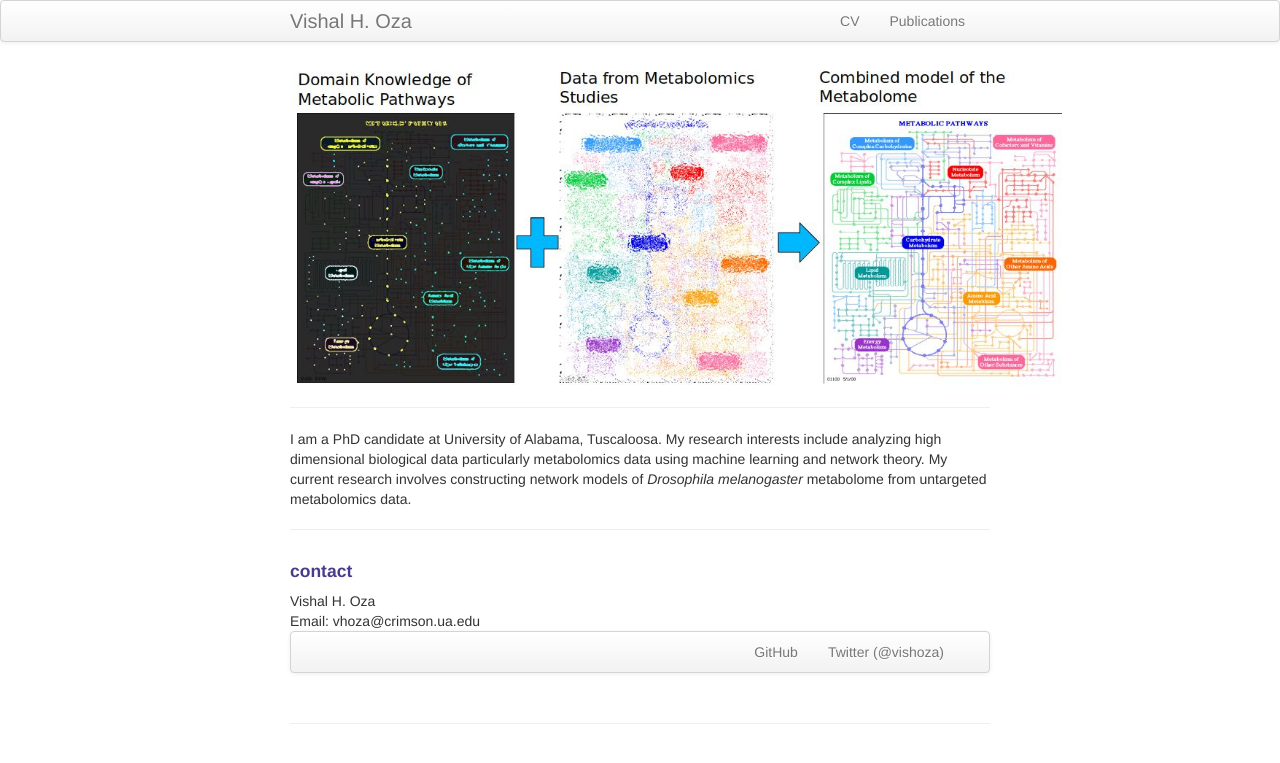
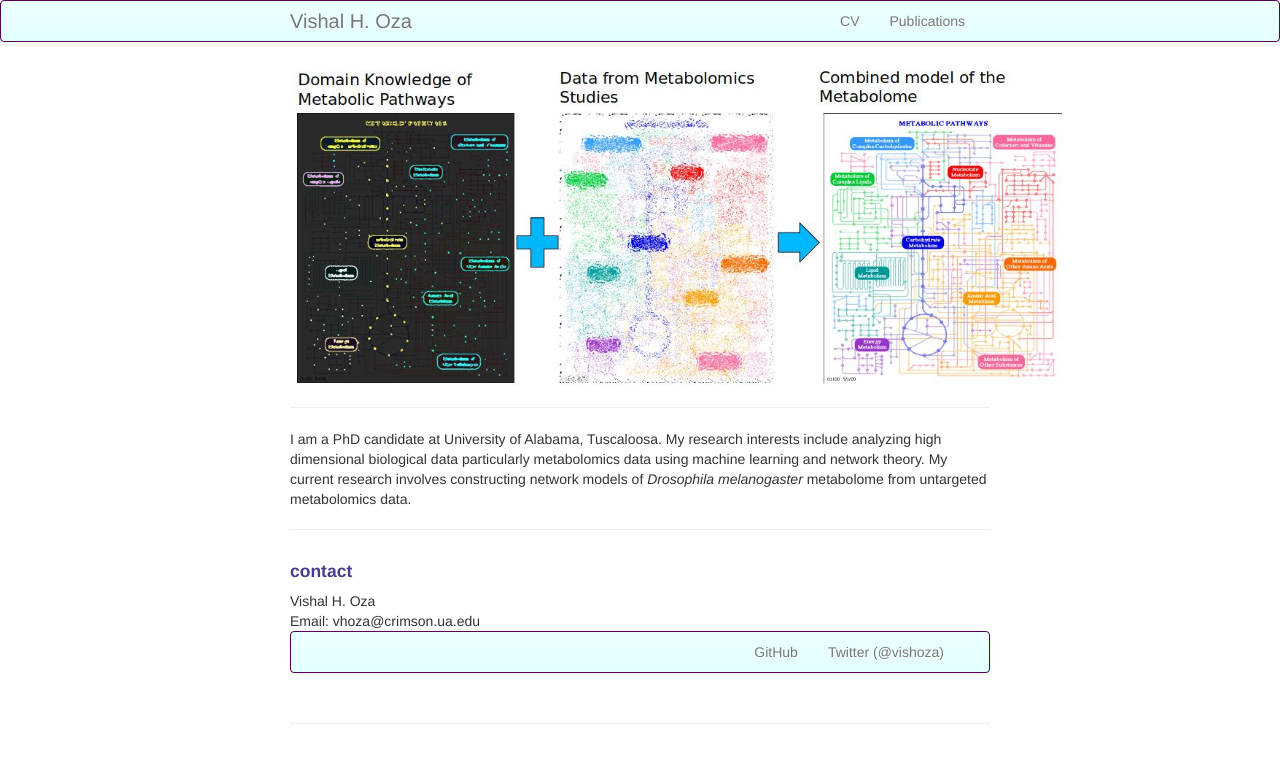
Before and after one commit to vishaloza/vishaloza.github.io, a Jekyll site: the page built from index.md, in a window 1280 px wide. Shown: the top 763 px of the page. Built offline with Jekyll 4.4.1, drawn with Linux system fonts in a browser that asks for light colours.

Commit message:
Update my_custom_css.css

```diff
--- a/assets/themes/twitter/css/my_custom_css.css
+++ b/assets/themes/twitter/css/my_custom_css.css
@@ -85,3 +85,22 @@ h1, h2, h3, h4 {
     border-left: 6px solid #ffeb3b;
     padding-left: 10px;
 }
+.navbar-inner {
+    min-height:40px;
+    padding-left:20px;
+    padding-right:20px;
+    background-color:##530059;
+    background-image:-moz-linear-gradient(top, #530059, #530059);
+    background-image:-webkit-gradient(linear, 0 0, 0 100%, from(#edffff), to(#f2f2f2));
+    background-image:-webkit-linear-gradient(top, #edffff, #e3ffff);
+    background-image:-o-linear-gradient(top, #edffff, #e3ffff);
+    background-image:linear-gradient(to bottom, #edffff, #e3ffff);
+    background-repeat:repeat-x;filter:progid:DXImageTransform.Microsoft.gradient(startColorstr='#ffffffff', endColorstr='#fff2f2f2', GradientType=0);
+    border:1px solid #530059;
+    -webkit-border-radius:4px;
+    -moz-border-radius:4px;
+    border-radius:4px;
+    -webkit-box-shadow:0 1px 4px rgba(0, 0, 0, 0.065);
+    -moz-box-shadow:0 1px 4px rgba(0, 0, 0, 0.065);
+    box-shadow:0 1px 4px rgba(0, 0, 0, 0.065);*zoom:1;
+}
```
